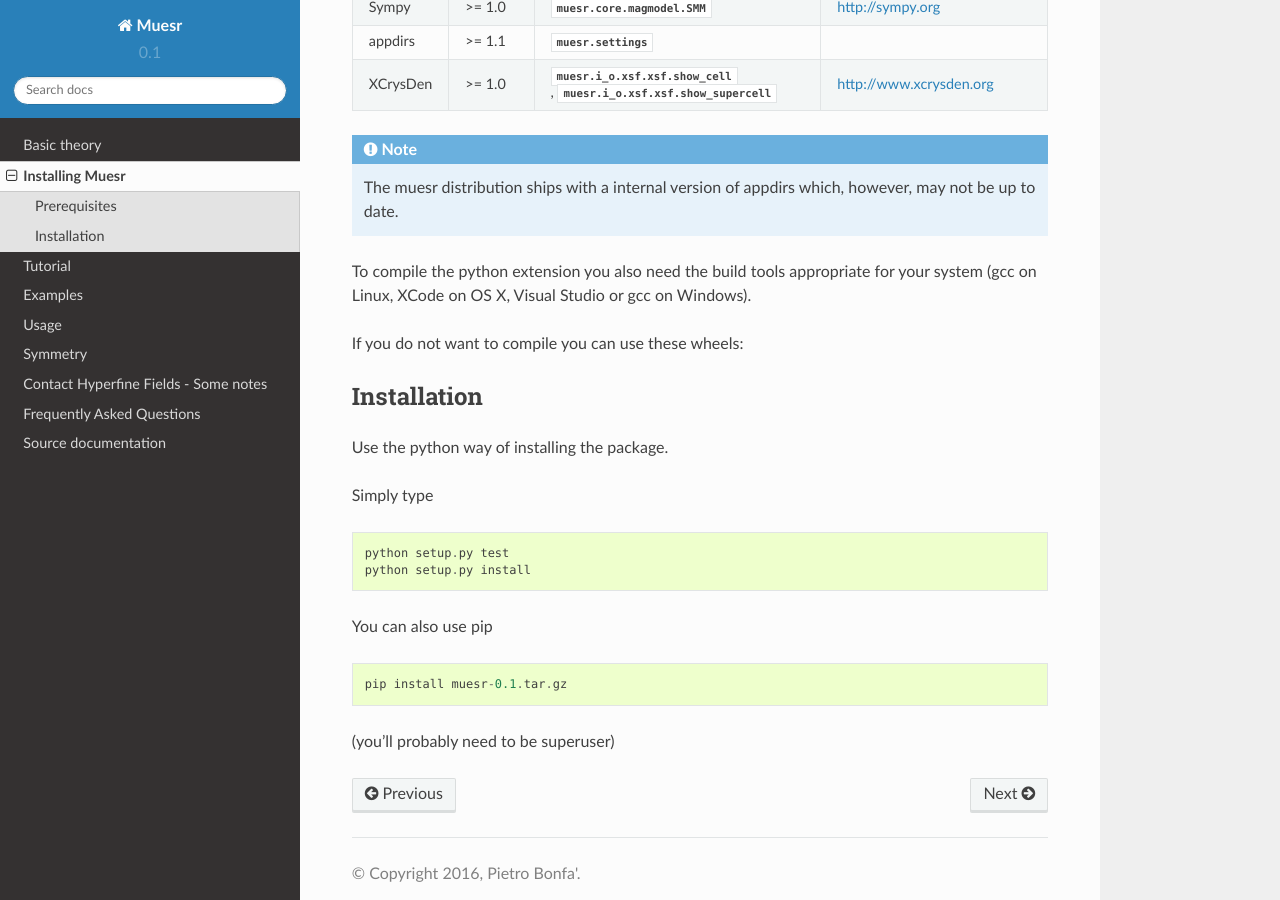
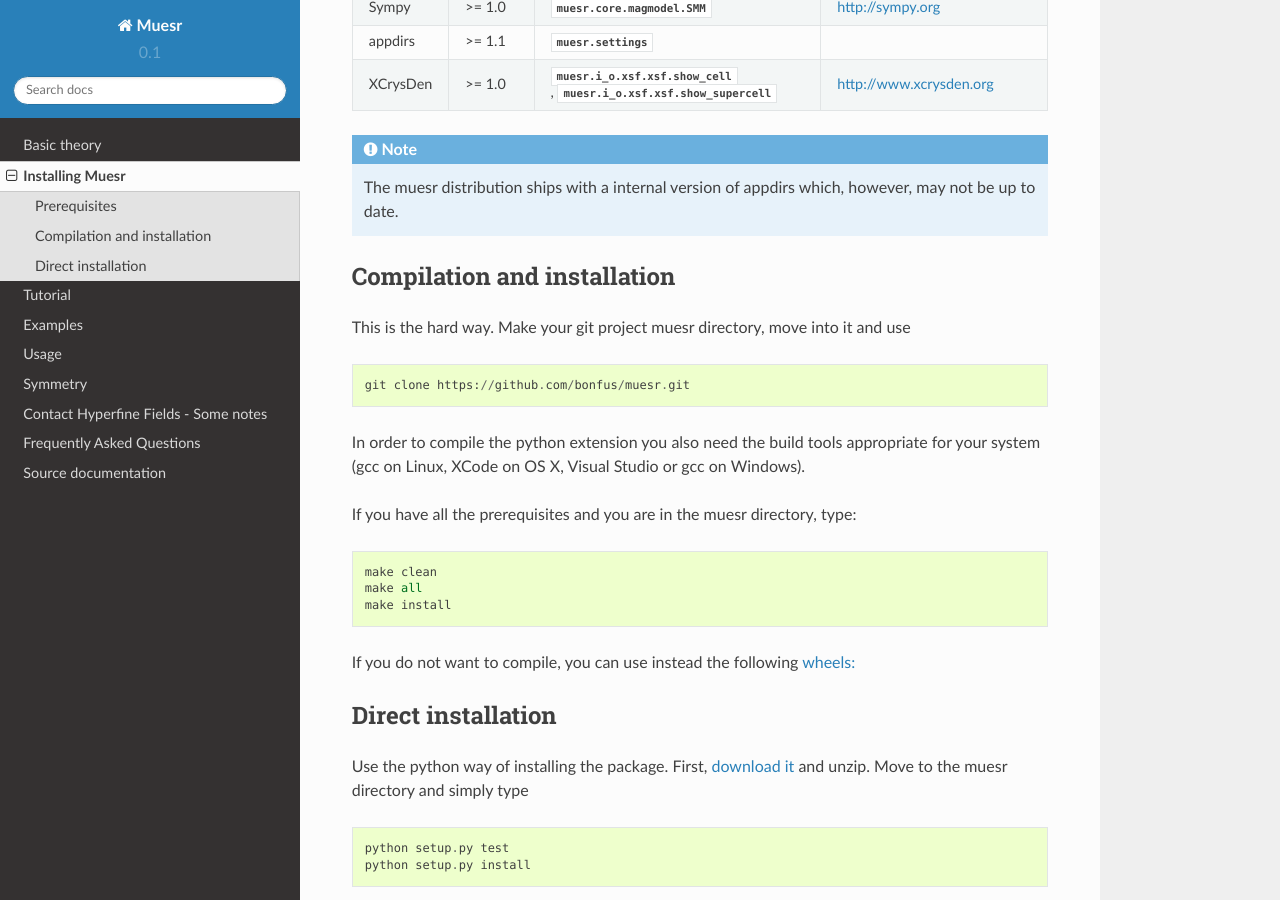
Before and after one commit to bonfus/muesr, a Sphinx documentation site: the page built from docs/Install.rst, in a window 1280 px wide and 900 px high, scrolled down 811 px. Built offline with Sphinx 7.4.7 and the Read the Docs theme 2.0.0, drawn with Linux system fonts in a browser that asks for light colours.

Commit message:
correct typos

```diff
--- a/docs/Install.rst
+++ b/docs/Install.rst
@@ -38,16 +38,28 @@ XCrysDen  >= 1.0    :mod:`muesr.i_o.xsf.xsf.show_cell` ,            http://www.x
    The muesr distribution ships with a internal version of appdirs which,
    however, may not be up to date.
 
-To compile the python extension you also need the build tools appropriate
+
+Compilation and installation
+----------------------------
+
+This is the hard way. Make your git project muesr directory, move into it and use ::
+
+  git clone https://github.com/bonfus/muesr.git
+
+In order to compile the python extension you also need the build tools appropriate
 for your system (gcc on Linux, XCode on OS X, Visual Studio or gcc on Windows).
 
-If you do not want to compile you can use these wheels:
+If you have all the prerequisites and you are in the muesr directory, type::
 
-Installation
-------------
-Use the python way of installing the package.
+   make clean
+   make all
+   make install
 
-Simply type ::
+If you do not want to compile, you can use instead the following `wheels: <https://packaging.python.org/wheel_egg/>`_
+
+Direct installation
+-------------------
+Use the python way of installing the package. First, `download it <https://github.com/bonfus/muesr/archive/master.zip>`_ and unzip. Move to the muesr directory and simply type ::
 
    python setup.py test
    python setup.py install
```
